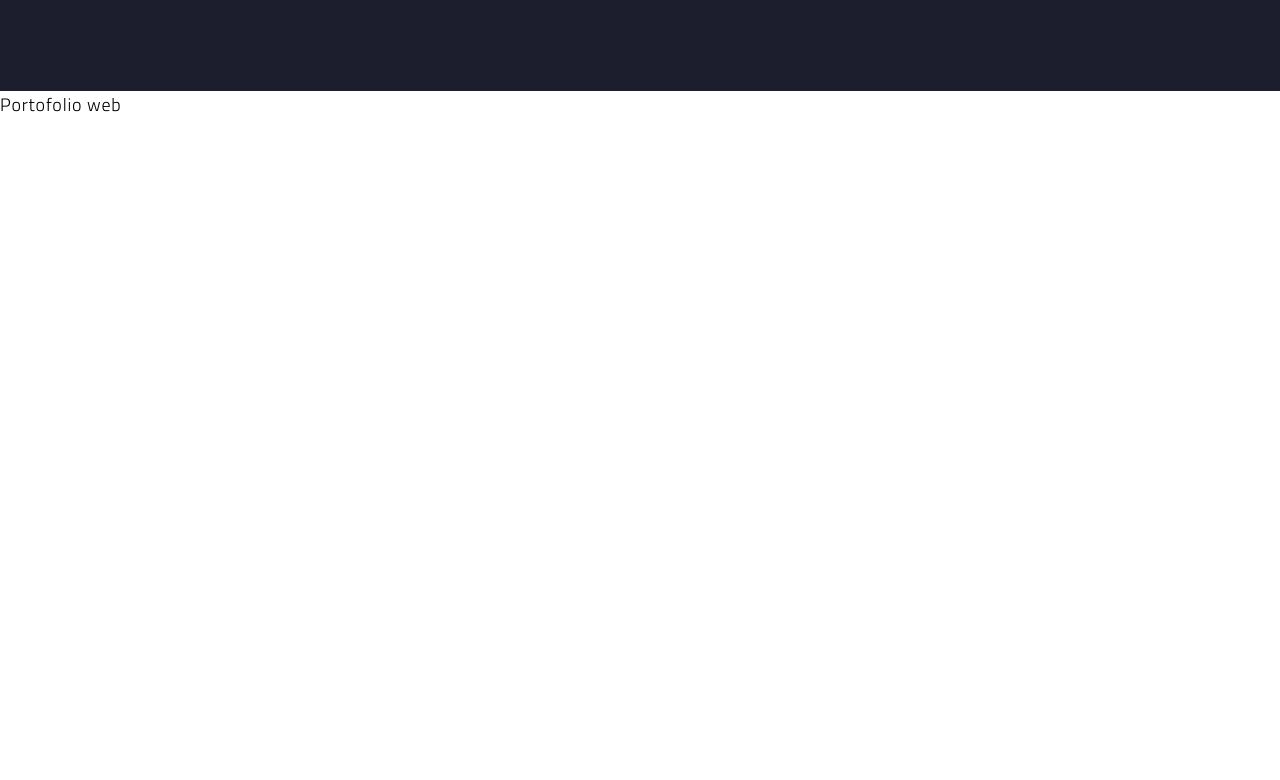
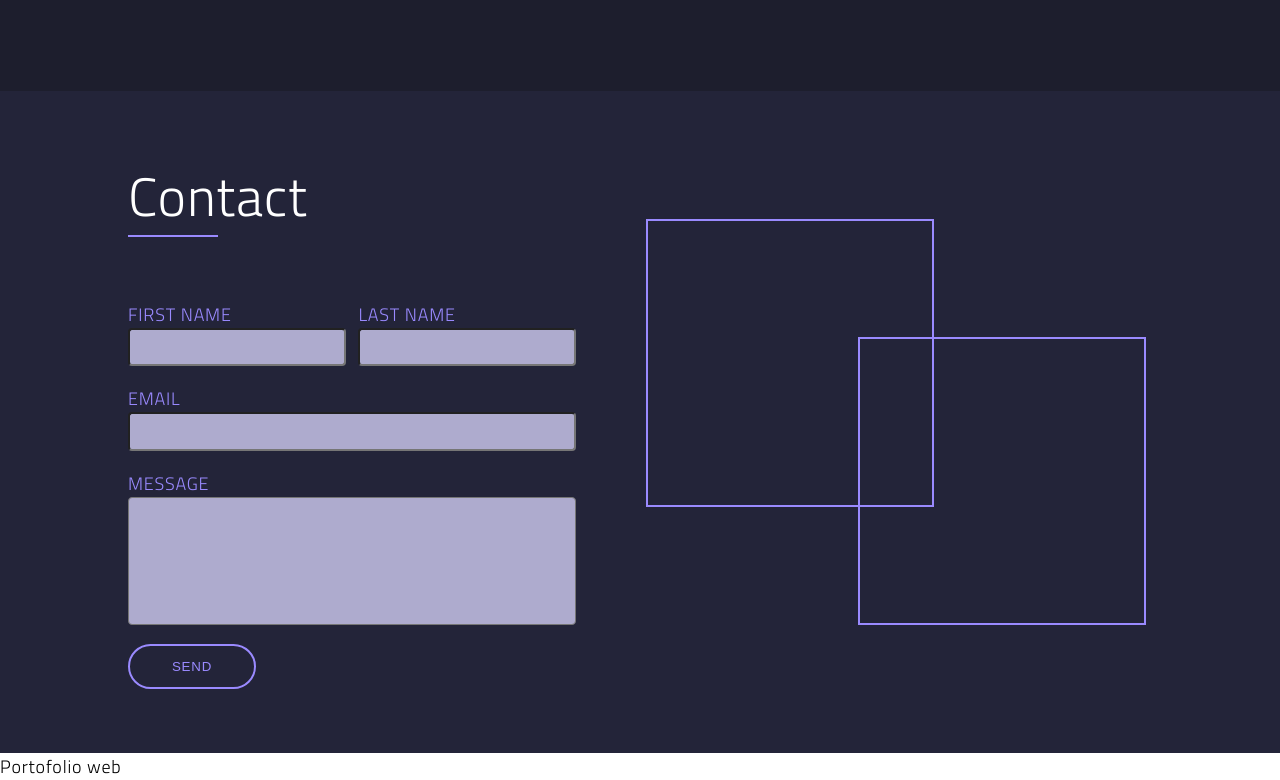
Before and after one commit to MuslimMujahid/portofolio-web-v2, a React (Create React App) app: page / in a window 1280 px wide. Shown: the part 2095-2875 px from the top of the page. Before the commit the page ends 2213 px from the top, so only its background shows below. Built offline with nearby package versions, Linux system fonts and the light colour scheme.

Commit message:
add section contact

```diff
--- a/src/App.js
+++ b/src/App.js
@@ -2,6 +2,7 @@ import Navbar from './components/Navbar'
 import Hero from './components/Hero'
 import About from './components/About'
 import Projects from './components/Projects'
+import Contact from './components/Contact'
 
 const App = () => {
   return (
@@ -10,6 +11,7 @@ const App = () => {
       <Hero/>
       <About/>
       <Projects/>
+      <Contact/>
       Portofolio web
     </div>
   );
--- /dev/null
+++ b/src/components/Contact/ContactElements.js
@@ -0,0 +1,67 @@
+import styled from 'styled-components'
+
+export const Container = styled.div`
+    padding: 4rem var(--page-space);
+    background: var(--primary-color-2);
+    color: #FFFFFF;
+`
+export const ContactContainer = styled.div`
+
+    display: grid;
+    grid-template-columns: 1fr 1fr;
+
+    & > *:first-child {
+        margin-right: 4rem;
+    }
+
+    & > *:last-child {
+        display: grid;
+        place-items: center;
+        padding: 4rem 0;
+    }
+
+    .box {
+        position: relative;
+        width: 100%;
+        height: 100%;
+        max-width: 500px;
+
+        ::after {
+            content: '';
+            position: absolute;
+            right: 0;
+            bottom: 0;
+            width: 18rem;
+            height: 18rem;
+            border: solid 2px var(--primary-color-3);
+        }
+
+        ::before {
+            content: '';
+            position: absolute;
+            left: 0;
+            top: 0;
+            width: 18rem;
+            height: 18rem;
+            border: solid 2px var(--primary-color-3);
+        }
+    }
+`
+export const ContactForm = styled.form`
+    margin-top: 4rem;
+
+    .row {
+        display: grid;
+        grid-template-columns: 1fr 1fr;
+        gap: .8rem;
+    }
+
+    & > * {
+        margin-bottom: 1.2rem;
+
+        :last-child {
+            margin: 0;
+        }
+    }
+`
+export const ContactFormTextArea = styled.textarea``
--- /dev/null
+++ b/src/components/Contact/ContactFormInput.js
@@ -0,0 +1,24 @@
+import React from 'react'
+import { Container, Label, Input, TextArea } from './ContactFormInputElements'
+
+const ContactFormInput = ({ label, isTextArea }) => {
+    const id = 'ContactFormInput' + label
+
+    if (isTextArea) {
+        return (
+            <Container>
+                <Label for={id}>{label}</Label>
+                <TextArea id={id}/>
+            </Container>
+        )
+    } else {
+        return (
+            <Container>
+                <Label for={id}>{label}</Label>
+                <Input id={id} type="text"/>
+            </Container>
+        )
+    }
+}
+
+export default ContactFormInput
--- /dev/null
+++ b/src/components/Contact/ContactFormInputElements.js
@@ -0,0 +1,34 @@
+import styled from 'styled-components'
+
+export const Container = styled.div`
+    display: flex;
+    flex-direction: column;
+`
+
+export const Label = styled.label.attrs(props => ({
+    for: props.for
+}))`
+    /* font-size: .8rem; */
+    color: var(--text-color-2);
+`
+
+export const Input = styled.input.attrs(props => ({
+    onChange: props.onChange
+}))`
+    background: #AEABCE;
+    height: 2.4rem;
+    border-radius: 4px;
+    outline: none;
+    padding: 0 .6rem;
+`
+
+export const TextArea = styled.textarea.attrs(props => ({
+    onChange: props.onChange
+}))`
+    background: #AEABCE;
+    height: 8rem;
+    border-radius: 4px;
+    outline: none;
+    padding: .4rem .6rem;
+    resize: none;
+`
--- /dev/null
+++ b/src/components/Contact/index.js
@@ -0,0 +1,40 @@
+import React from 'react'
+import {
+    Container,
+    ContactContainer,
+    ContactForm,
+    // ContactFormTextArea,
+} from './ContactElements'
+
+import ContactFormInput from './ContactFormInput'
+
+import {
+    SectionTitle,
+    Button
+} from '../Common'
+
+const Contact = () => {
+    return (
+        <Container>
+            <ContactContainer>
+                <div>
+                    <SectionTitle>Contact</SectionTitle>
+                    <ContactForm>
+                        <div className="row">
+                            <ContactFormInput label="FIRST NAME"/>
+                            <ContactFormInput label="LAST NAME"/>
+                        </div>
+                        <ContactFormInput label="EMAIL"/>
+                        <ContactFormInput label="MESSAGE" isTextArea={true}/>
+                        <Button type={1} width="8rem" height="2.8rem">SEND</Button>
+                    </ContactForm>
+                </div>
+                <div>
+                    <div className="box"></div>
+                </div>
+            </ContactContainer>
+        </Container>
+    )
+}
+
+export default Contact
```
